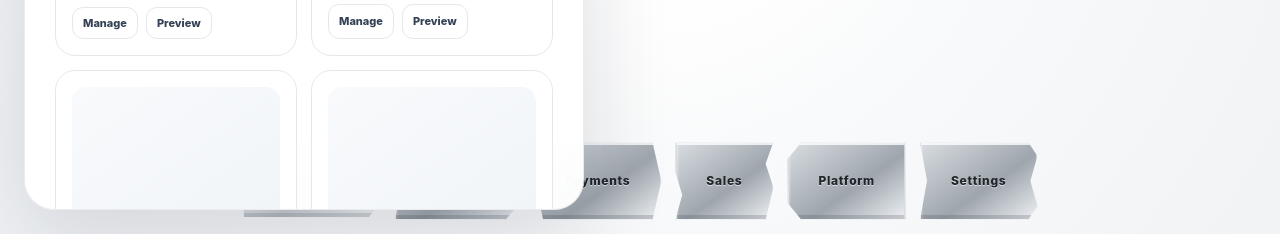
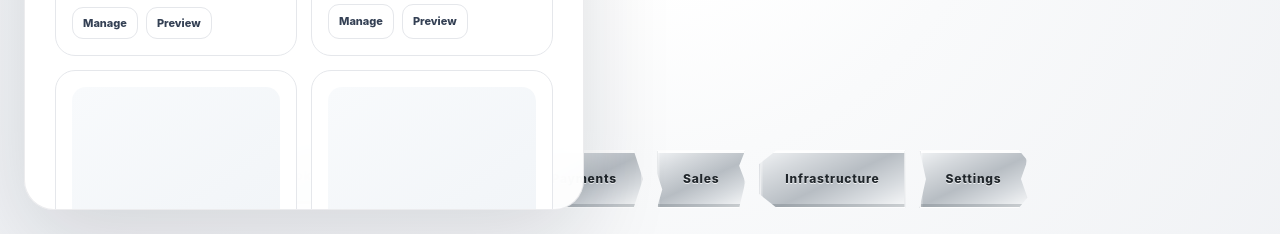
Before and after one commit to industriesbarbph-rgb/pagestech-publisherconsole, a website built with Vite: page index.html in a window 1280 px wide. Both pictures are taken after a click on the button "Book Pages". Shown: the part 566-800 px from the top of the page. Built offline with nearby package versions, Linux system fonts and the light colour scheme.

Commit message:
Rebuild navigation as deep sculptural controls

```diff
--- a/src/pill-overrides.css
+++ b/src/pill-overrides.css
@@ -1,97 +1,134 @@
 .preview-shell .rail-all {
   gap: 14px !important;
-  bottom: 14px !important;
+  bottom: 26px !important;
   border-radius: 0 !important;
+  overflow: visible !important;
 }
 
 .preview-shell .rail button,
 .preview-shell .analytics-menu button {
   position: relative;
-  min-height: 78px;
-  padding: 26px 30px !important;
-  border: 1px solid rgba(245, 247, 249, .94) !important;
-  color: #20252a !important;
+  min-height: 58px;
+  padding: 18px 25px !important;
+  border: 1px solid rgba(255,255,255,.96) !important;
+  color: #20262b !important;
   background:
-    linear-gradient(145deg, #d9dde1 0%, #bcc2c8 28%, #9ea5ac 58%, #cbd0d5 82%, #edf0f2 100%) !important;
+    linear-gradient(155deg,#f0f2f4 0%,#d4d8dc 24%,#b7bdc3 52%,#d8dce0 78%,#f7f8f9 100%) !important;
   box-shadow:
-    inset 0 2px 0 rgba(255,255,255,.78),
-    inset 0 -4px 0 rgba(75,82,89,.24),
-    inset 2px 0 0 rgba(255,255,255,.24),
-    0 12px 30px rgba(17,24,39,.16) !important;
-  text-shadow: 0 1px 0 rgba(255,255,255,.62);
+    inset 0 2px 0 rgba(255,255,255,.96),
+    inset 0 -3px 0 rgba(92,100,108,.28),
+    inset 2px 0 0 rgba(255,255,255,.30) !important;
+  filter:
+    drop-shadow(0 3px 0 #a5abb1)
+    drop-shadow(0 7px 0 #949aa1)
+    drop-shadow(0 11px 0 #848b92)
+    drop-shadow(0 17px 13px rgba(38,44,50,.22));
+  text-shadow: 0 1px 0 rgba(255,255,255,.78);
   font-size: 12px !important;
   font-weight: 800 !important;
-  letter-spacing: .06em !important;
+  letter-spacing: .065em !important;
   line-height: 1 !important;
   border-radius: 0 !important;
-  transition: transform .18s ease, filter .18s ease, box-shadow .18s ease !important;
-  overflow: hidden;
+  transition: transform .16s ease, filter .16s ease, background .16s ease !important;
+  overflow: visible !important;
+  isolation: isolate;
 }
 
 .preview-shell .rail button:hover,
 .preview-shell .rail button.is-active,
 .preview-shell .analytics-menu button:hover,
 .preview-shell .analytics-menu button:focus-visible {
-  color: #11161a !important;
+  color: #101417 !important;
   background:
-    linear-gradient(145deg, #ffffff 0%, #e5e8eb 30%, #c7ccd1 58%, #f1f3f5 100%) !important;
-  box-shadow:
-    inset 0 2px 0 rgba(255,255,255,1),
-    inset 0 -4px 0 rgba(100,108,116,.22),
-    0 16px 38px rgba(17,24,39,.19) !important;
-  transform: translateY(-2px);
+    linear-gradient(155deg,#ffffff 0%,#eceff1 28%,#cbd0d5 55%,#f3f5f6 100%) !important;
+  transform: translateY(-3px);
+  filter:
+    drop-shadow(0 3px 0 #aeb4ba)
+    drop-shadow(0 6px 0 #9fa5ab)
+    drop-shadow(0 9px 0 #90969d)
+    drop-shadow(0 15px 12px rgba(38,44,50,.20));
+}
+
+.preview-shell .rail button:active,
+.preview-shell .analytics-menu button:active {
+  transform: translateY(4px);
+  filter:
+    drop-shadow(0 2px 0 #9da3a9)
+    drop-shadow(0 4px 0 #8e949b)
+    drop-shadow(0 8px 8px rgba(38,44,50,.18));
 }
 
 .preview-shell .rail button:focus-visible,
 .preview-shell .analytics-menu button:focus-visible {
-  outline: 2px solid rgba(143, 151, 160, .9);
-  outline-offset: 3px;
+  outline: 2px solid rgba(128,136,145,.92);
+  outline-offset: 6px;
 }
 
 .preview-shell .rail button[data-panel="Book Pages"] {
-  clip-path: polygon(9% 0, 100% 0, 100% 78%, 91% 100%, 0 100%, 0 22%);
+  clip-path: polygon(8% 0,100% 0,100% 72%,91% 100%,0 100%,0 24%);
 }
 
 .preview-shell .rail button[data-panel="Analytics"] {
-  clip-path: polygon(0 0, 88% 0, 100% 22%, 100% 78%, 88% 100%, 0 100%, 7% 50%);
+  clip-path: polygon(0 0,88% 0,100% 24%,100% 76%,88% 100%,0 100%,7% 50%);
 }
 
 .preview-shell .rail button[data-panel="Payments"] {
-  clip-path: polygon(7% 0, 93% 0, 100% 50%, 93% 100%, 7% 100%, 0 50%);
+  clip-path: polygon(8% 0,92% 0,100% 50%,92% 100%,8% 100%,0 50%);
 }
 
 .preview-shell .rail button[data-panel="Sales"] {
-  clip-path: polygon(0 0, 100% 0, 92% 28%, 100% 58%, 92% 100%, 0 100%, 7% 68%, 0 38%);
+  clip-path: polygon(0 0,100% 0,93% 27%,100% 55%,93% 100%,0 100%,6% 68%,0 40%);
 }
 
 .preview-shell .rail button[data-panel="Platform"] {
-  clip-path: polygon(12% 0, 100% 0, 100% 100%, 12% 100%, 0 78%, 0 22%);
+  font-size: 0 !important;
+  clip-path: polygon(12% 0,100% 0,100% 100%,12% 100%,0 76%,0 24%);
+}
+.preview-shell .rail button[data-panel="Platform"]::before {
+  content: "Infrastructure";
+  font-size: 12px;
+  letter-spacing: .065em;
+  font-weight: 800;
 }
 
 .preview-shell .rail button[data-panel="Settings"] {
-  clip-path: polygon(0 0, 92% 0, 100% 18%, 94% 50%, 100% 82%, 92% 100%, 0 100%, 6% 50%);
+  clip-path: polygon(0 0,92% 0,100% 18%,94% 50%,100% 82%,92% 100%,0 100%,6% 50%);
 }
 
 .preview-shell .analytics-menu {
-  bottom: 108px !important;
+  bottom: 112px !important;
   gap: 14px !important;
+  overflow: visible !important;
 }
 
 .preview-shell .analytics-menu button[data-analytics="Users"] {
-  min-width: 132px;
-  clip-path: polygon(12% 0, 100% 0, 92% 50%, 100% 100%, 12% 100%, 0 50%);
+  min-width: 120px;
+  clip-path: polygon(12% 0,100% 0,92% 50%,100% 100%,12% 100%,0 50%);
 }
 
 .preview-shell .analytics-menu button[data-analytics="SEO"] {
-  min-width: 132px;
-  clip-path: polygon(0 0, 88% 0, 100% 50%, 88% 100%, 0 100%, 8% 50%);
+  min-width: 120px;
+  clip-path: polygon(0 0,88% 0,100% 50%,88% 100%,0 100%,8% 50%);
+}
+
+.preview-panel[aria-label="Platform panel"] .preview-panel-title {
+  font-size: 0 !important;
+}
+.preview-panel[aria-label="Platform panel"] .preview-panel-title::before {
+  content: "Infrastructure";
+  font-size: clamp(38px,4vw,54px);
 }
 
 @media (max-width: 860px) {
   .preview-shell .rail button,
   .preview-shell .analytics-menu button {
-    min-height: 66px;
-    padding: 22px 24px !important;
+    min-height: 54px;
+    padding: 17px 22px !important;
+    filter:
+      drop-shadow(0 3px 0 #a5abb1)
+      drop-shadow(0 6px 0 #949aa1)
+      drop-shadow(0 9px 0 #848b92)
+      drop-shadow(0 14px 10px rgba(38,44,50,.20));
   }
-  .preview-shell .analytics-menu { bottom: 96px !important; }
+  .preview-shell .analytics-menu { bottom: 104px !important; }
 }
```
